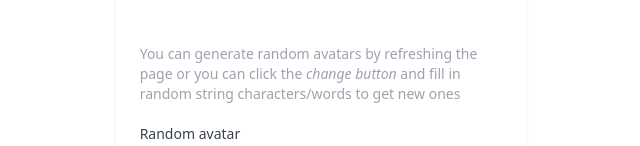
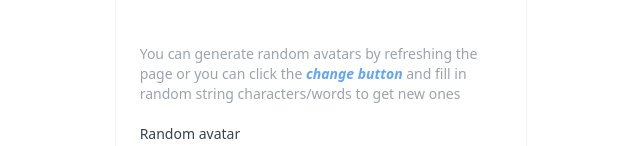
Before and after one commit to savin2001/dicebear_api_avatar_generator, a React (Create React App) app: page / in a window 1280 px wide. Shown: the part 212-358 px from the top of the page, without its empty margins (319-959 px from the left). Built offline with nearby package versions, Linux system fonts and the light colour scheme.

Commit message:
Added more CSS styling

```diff
--- a/src/App.tsx
+++ b/src/App.tsx
@@ -253,7 +253,7 @@ function App() {
                                                             random avatars by
                                                             refreshing the page
                                                             or you can click the{" "}
-                                                            <i>change button</i>{" "}
+                                                            <i className="text-blue-400 font-bold">change button</i>{" "}
                                                             and fill in random
                                                             string
                                                             characters/words to
```
